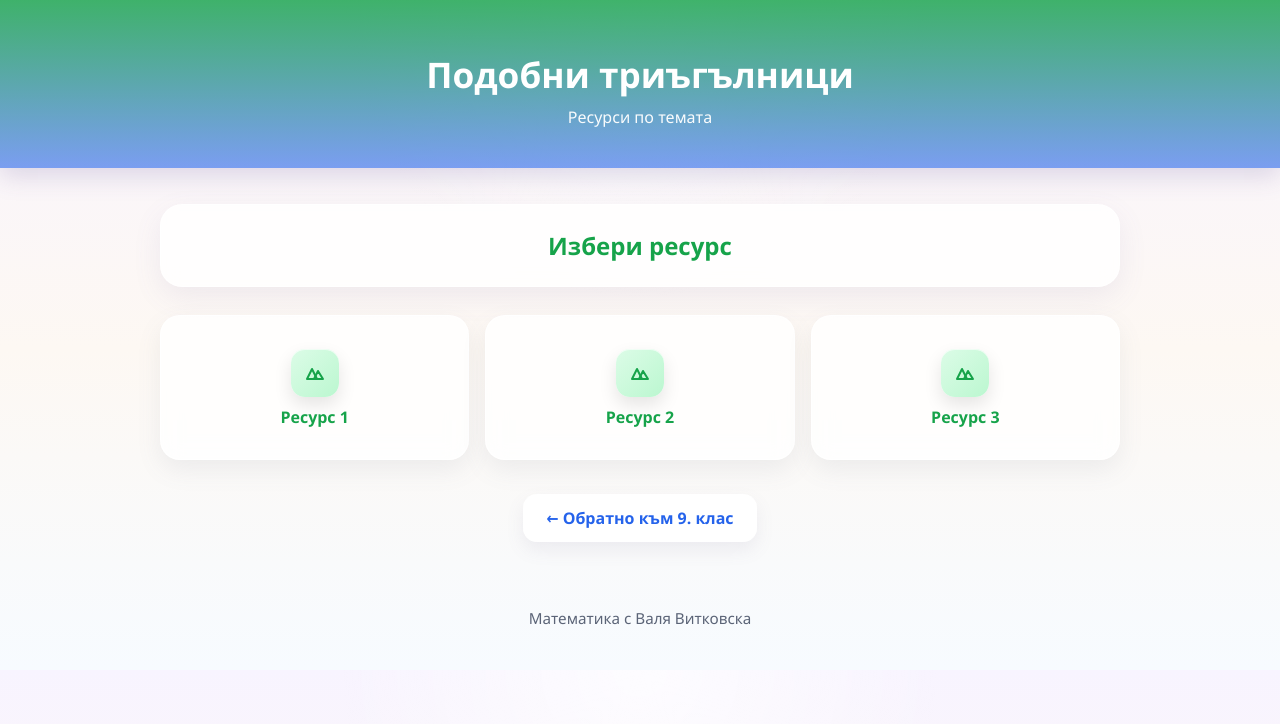
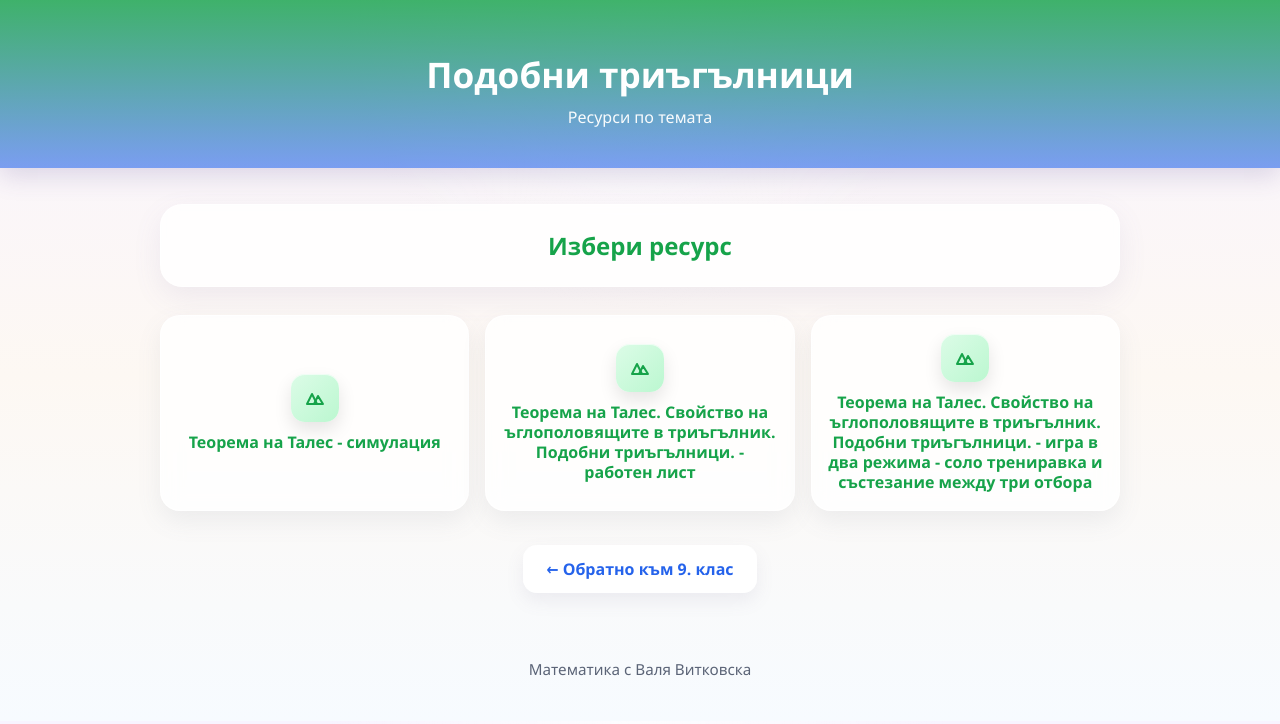
Before and after one commit to ValyaVitkovska/matematika-s-valya, a plain HTML site: page 9-klas/podobni-triagalnitsi/index.html in a window 1280 px wide. Drawn offline with Linux system fonts and the light colour scheme.

Commit message:
Update index.html

```diff
--- a/9-klas/podobni-triagalnitsi/index.html
+++ b/9-klas/podobni-triagalnitsi/index.html
@@ -172,7 +172,7 @@
             <path d="M11 18l4-8 5 8z"></path>
           </svg>
         </div>
-        <h3>Ресурс 1</h3>
+        <h3>Теорема на Талес - симулация</h3>
       </a>
 
       <a class="resource-card" href=" https://valyavitkovska.github.io/teorema.tales-aglopolovyasta-podobni.triagalnici2/">
@@ -182,7 +182,7 @@
             <path d="M11 18l4-8 5 8z"></path>
           </svg>
         </div>
-        <h3>Ресурс 2</h3>
+        <h3>Теорема на Талес. Свойство на ъглополовящите в триъгълник. Подобни триъгълници. - работен лист</h3>
       </a>
 
       <a class="resource-card" href="https://valyavitkovska.github.io/Triangle-lock/">
@@ -192,7 +192,7 @@
             <path d="M11 18l4-8 5 8z"></path>
           </svg>
         </div>
-        <h3>Ресурс 3</h3>
+        <h3>Теорема на Талес. Свойство на ъглополовящите в триъгълник. Подобни триъгълници. - игра в два режима - соло трениравка и състезание между три отбора</h3>
       </a>
 
     </section>
```
